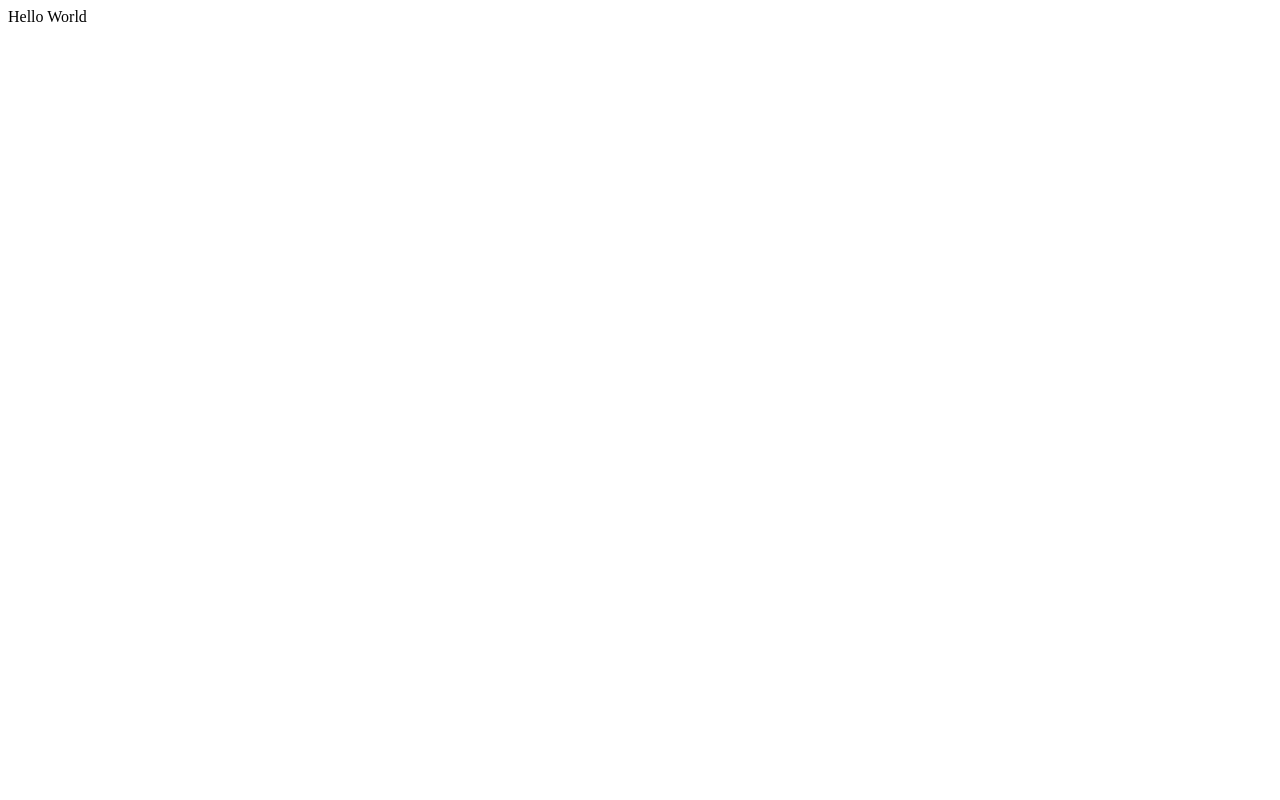
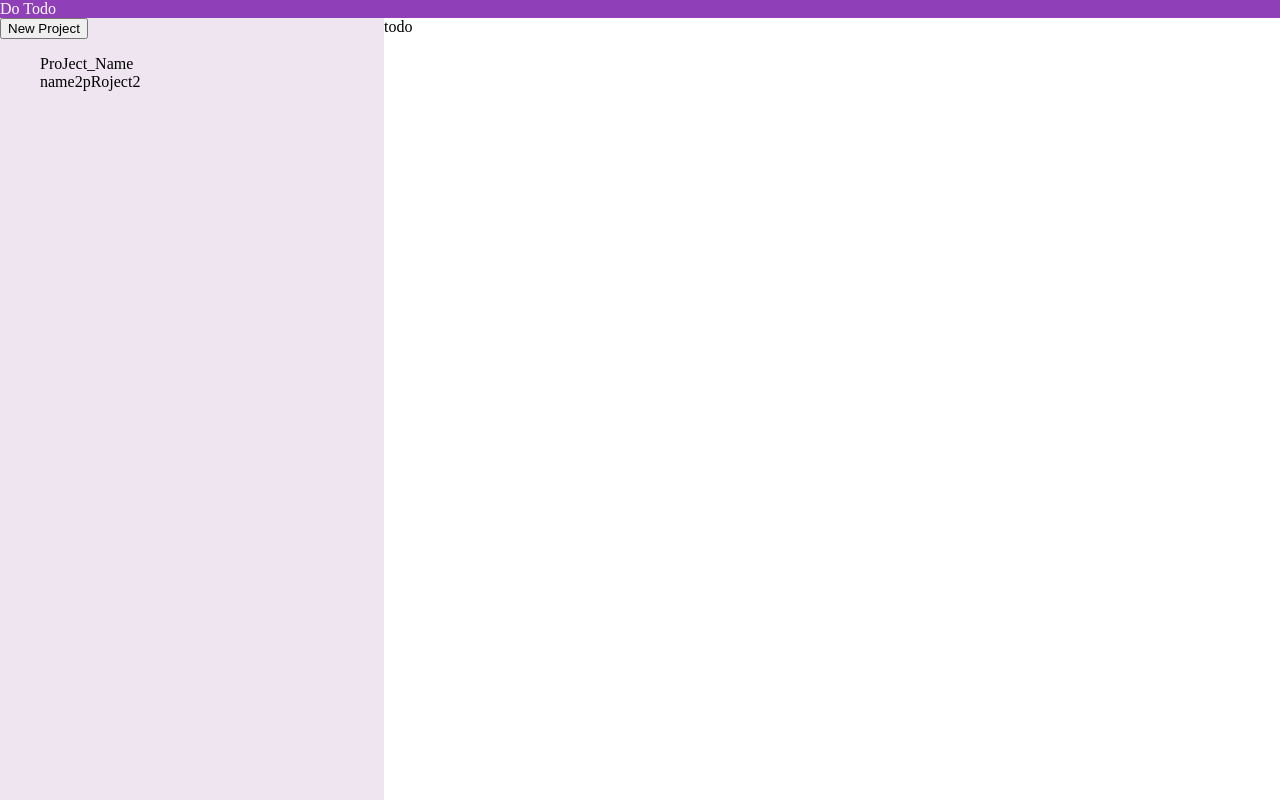
Before and after one commit to bBob21/odin-todo-list, a website built with webpack: page src/template.html in a window 1280 px wide. Built offline with nearby package versions, Linux system fonts and the light colour scheme.

Commit message:
Added new project button

```diff
--- a/src/index.js
+++ b/src/index.js
@@ -1,10 +1,15 @@
 import "./styles.css";
 import {Todo} from "./todo.js";
 import {Project} from "./project.js";
+import {createEventSidebar, render} from "./render.js";
 
-console.log("Hello World");
-
+const projectList = [];
+window.projectList = projectList;
 const todo1 = new Todo("todoTitle", "01/01/2026");
 const project1 = new Project("ProJect_Name");
 project1.addTodo(todo1);
-console.log(project1.getTodoList)
+const project2 = new Project("name2pRoject2")
+
+projectList.push(project1, project2);
+createEventSidebar(projectList);
+render(projectList);
--- a/src/project.js
+++ b/src/project.js
@@ -1,6 +1,6 @@
 export class Project {
     constructor(name){
-        this.name = name;
+        this._name = name;
         this._todoList = [];
     }
     get name(){
--- /dev/null
+++ b/src/render.js
@@ -0,0 +1,40 @@
+import {Project} from "./project.js";
+
+export function createEventSidebar(projectList){
+    const projectDialog = document.querySelector(".newProjectDialog");
+    const newProjectBtn = document.querySelector(".newProjectBtn");
+    const submitProjectDialog = document.querySelector("#pSubmit");
+    const cancelProjectDialog = document.querySelector("#pCancel");
+
+    newProjectBtn.addEventListener("click", () => {
+        document.querySelectorAll(".newProjectDialog input").forEach(i => {
+            i.value = ""
+        })
+        projectDialog.showModal();
+    });
+    submitProjectDialog.addEventListener("click", () => {
+        let newProject = new Project(document.querySelector("#pName").value);
+        projectList.push(newProject);
+        render(projectList);
+    })
+    cancelProjectDialog.addEventListener("click", () => {
+        projectDialog.close();
+    })
+}
+
+function renderSidebar(projectList){
+    const sidebar = document.querySelector(".sidebar");
+    const projectContainer = document.querySelector(".sidebar ul");
+    projectContainer.innerHTML = "";
+    projectList.forEach(p => {
+        let project = document.createElement("li");
+        project.textContent = p.name;
+        projectContainer.appendChild(project);
+    });
+    sidebar.appendChild(projectContainer)
+}
+
+export function render(projectList){
+    renderSidebar(projectList);
+    const innerMain = document.querySelector(".innerMain");
+}
--- a/src/styles.css
+++ b/src/styles.css
@@ -0,0 +1,29 @@
+html, body{
+    margin:0;
+    height: 100%;
+}
+
+.header{
+    background-color: #8f40b9;
+    color:white;
+}
+.sidebar{
+    background-color: rgb(238, 229, 240);
+}
+
+.sidebar ul{
+    list-style-type:none;
+}
+
+.container{
+    display:grid;
+    grid-template-columns: 1fr;
+    grid-template-rows: auto 1fr;
+    grid-auto-rows: 1fr;
+    height: inherit;
+}
+.main{
+    display:grid;
+    grid-template-columns: 30% 1fr;
+    grid-auto-rows: 1fr;
+}
--- a/src/template.html
+++ b/src/template.html
@@ -3,9 +3,31 @@
 <head>
     <meta charset="UTF-8">
     <meta name="viewport" content="width=device-width, initial-scale=1.0">
-    <title>Template</title>
+    <title>Todo List</title>
 </head>
 <body>
-    Hello World
+    <div class="container">
+        <div class="header">
+            Do Todo
+        </div>
+        <div class="main">
+            <div class="sidebar">
+                <ul></ul>
+                <button class="newProjectBtn">New Project</button>
+                <dialog class="newProjectDialog">
+                    <p>Make new project</p>
+                    <form method="dialog">
+                        <label for="pName">Name:</label>
+                        <input id="pName" type="text" required>
+                        <button id="pSubmit">Submit</button>
+                        <button id="pCancel">Cancel</button>
+                    </form>
+                </dialog>
+            </div>
+            <div class="innerMain">
+                todo
+            </div>
+        </div>
+    </div>
 </body>
 </html>
```
